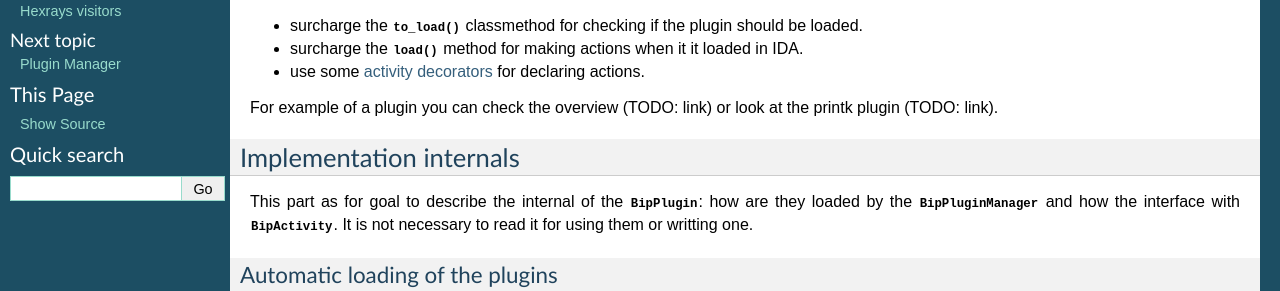
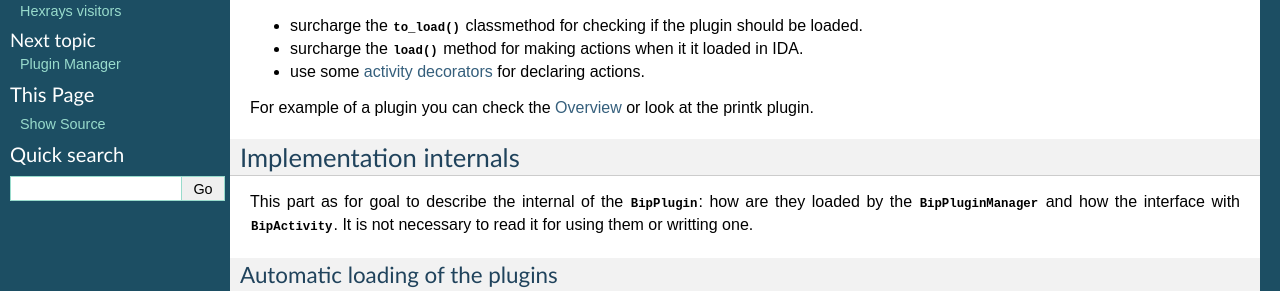
Before and after one commit to synacktiv/bip, a Sphinx documentation site: the page built from doc/gui/plugin.rst, in a window 1280 px wide. Shown: the part 236-527 px from the top of the page. Built offline with Sphinx 7.4.7, drawn with Linux system fonts in a browser that asks for light colours; formulas are drawn with MathJax 3.

Commit message:
doc: add plugin list and fix todo in gui/plugin

```diff
--- a/doc/gui/plugin.rst
+++ b/doc/gui/plugin.rst
@@ -23,8 +23,8 @@
   loaded in IDA.
 * use some `activity decorators`_ for declaring actions.
 
-For example of a plugin you can check the overview (TODO: link) or look at the
-printk plugin (TODO: link).
+For example of a plugin you can check the :ref:`general-overview` or look at
+the printk plugin.
 
 .. _gui-plugin-internals:
 
--- a/doc/index.rst
+++ b/doc/index.rst
@@ -99,6 +99,8 @@
 .. toctree::
     :maxdepth: 2
 
+    bippluginlist
+
 Indices and tables
 ##################
 
```
Also changed, not shown: doc/bippluginlist.rst (added, +20 -0 lines).
